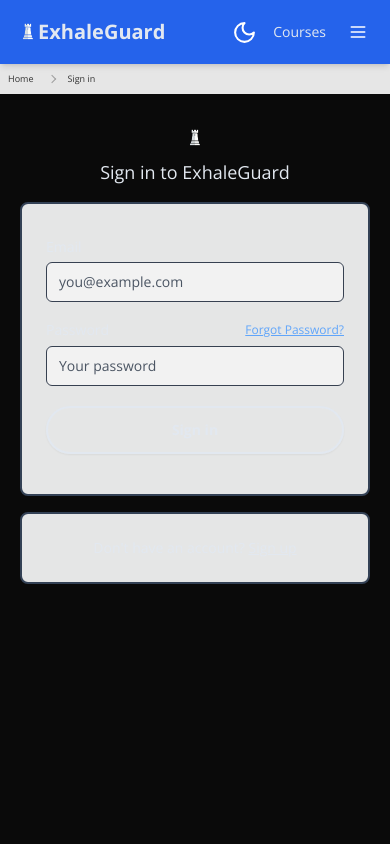
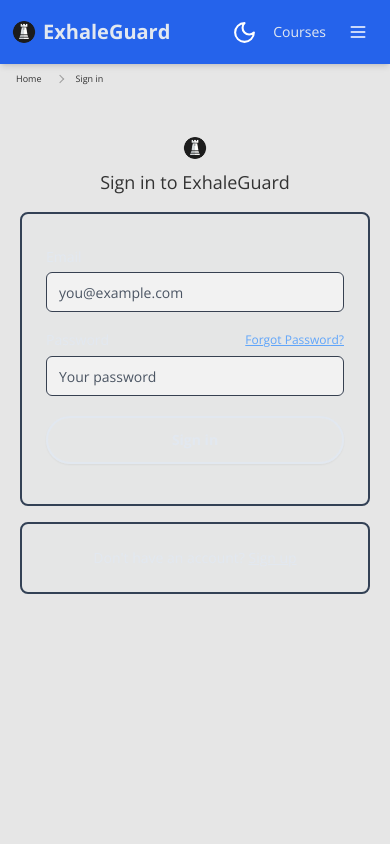
Before and after one commit to jonas-soderholm/juporia, a Next.js app: page /sign-in in a window 390 px wide. Shown: the top 844 px of the page. Built offline with nearby package versions, Linux system fonts and the light colour scheme; no server answers.

Commit message:
Update some styling on auth

```diff
--- a/app/(auth-pages)/forgot-password/page.tsx
+++ b/app/(auth-pages)/forgot-password/page.tsx
@@ -1,50 +1,9 @@
-// import { forgotPasswordAction } from "@/app/actions";
-// import { FormMessage, Message } from "@/components/form-message";
-// import { SubmitButton } from "@/components/header/auth/submit-button";
-// import { Input } from "@/components/ui/input";
-// import { Label } from "@/components/ui/label";
-// import Link from "next/link";
-
-// export default async function ForgotPassword(props: {
-//   searchParams: Promise<Message>;
-// }) {
-//   const searchParams = await props.searchParams;
-
-//   return (
-//     <div className="flex justify-center items-center bg-base-100 p-6 rounded-lg border-slate-600 border-2 max-w-[25rem] mt-[8rem]">
-//       <form className="flex-1 flex flex-col min-w-64">
-//         <h1 className="text-2xl text-slate-200 mb-3 font-bold">
-//           Reset Password
-//         </h1>
-//         <p className="text-sm text-foreground text-slate-200">
-//           Already have an account?{" "}
-//           <Link
-//             className="text-foreground font-medium underline text-slate-200"
-//             href="/sign-in"
-//           >
-//             Sign in
-//           </Link>
-//         </p>
-//         <div className="flex flex-col gap-2 [&>input]:mb-3 mt-8">
-//           <Label className="text-slate-200" htmlFor="email">
-//             Email
-//           </Label>
-//           <Input name="email" placeholder="you@example.com" required />
-//           <SubmitButton formAction={forgotPasswordAction}>
-//             Reset Password
-//           </SubmitButton>
-//           <FormMessage message={searchParams} />
-//         </div>
-//       </form>
-//     </div>
-//   );
-// }
-
 import { forgotPasswordAction } from "@/app/actions";
 import { FormMessage, Message } from "@/components/form-message";
 import { SubmitButton } from "@/components/header/auth/submit-button";
 import { Input } from "@/components/ui/input";
 import { Label } from "@/components/ui/label";
+import { Logo } from "@/components/Logo";
 import Link from "next/link";
 
 export default async function ForgotPassword(props: {
@@ -56,10 +15,10 @@ export default async function ForgotPassword(props: {
     <>
       {/* Logo */}
       <div className="flex items-center font-semibold mt-[2rem] mb-2">
-        <img src="/tower.png" alt="Xhale Logo" className="w-6 md:w-14 mx-4" />
+        <img src={Logo.Tower} alt="Xhale Logo" className="w-6 md:w-14 mx-4" />
       </div>
       {/* Header */}
-      <h1 className="text-lg text-slate-200 mb-4">Reset Your Password</h1>
+      <h1 className="text-lg mb-4">Reset Your Password</h1>
       {/* Form */}
       <div className="flex justify-center items-center bg-base-300 px-6 py-6 rounded-lg border-slate-700 border-2 w-[350px] mx-auto">
         <form className="flex-1 flex flex-col" action={forgotPasswordAction}>
--- a/app/(auth-pages)/layout.tsx
+++ b/app/(auth-pages)/layout.tsx
@@ -4,7 +4,8 @@ export default async function Layout({
   children: React.ReactNode;
 }) {
   return (
-    <div className="mx-auto bg-darkmode h-screen flex flex-col items-center">
+    <div className="mx-auto h-screen flex flex-col items-center pt-10">
+      {/* Add BreadCrumbs */}
       {children}
     </div>
   );
--- a/app/(auth-pages)/sign-in/page.tsx
+++ b/app/(auth-pages)/sign-in/page.tsx
@@ -4,6 +4,7 @@ import { SubmitButton } from "@/components/header/auth/submit-button";
 import { Input } from "@/components/ui/input";
 import { Label } from "@/components/ui/label";
 import Link from "next/link";
+import { Logo } from "@/components/Logo";
 
 export default async function Login(props: { searchParams: Promise<Message> }) {
   const searchParams = await props.searchParams;
@@ -11,10 +12,10 @@ export default async function Login(props: { searchParams: Promise<Message> }) {
     <>
       {/* Logo */}
       <div className="flex items-center font-semibold mt-[2rem] mb-2">
-        <img src="/tower.png" alt="Xhale Logo" className="w-6 md:w-14 mx-4" />
+        <img src={Logo.Tower} alt="Xhale Logo" className="w-6 md:w-14 mx-4" />
       </div>
       {/* Header */}
-      <h1 className="text-lg text-slate-200 mb-4">Sign in to ExhaleGuard</h1>
+      <h1 className="text-lg mb-4">Sign in to ExhaleGuard</h1>
       {/* Form */}
       <div className="flex justify-center items-center bg-base-300 px-6 py-6 rounded-lg border-slate-700 border-2 w-[350px] mx-auto">
         <form className="flex-1 flex flex-col">
@@ -23,11 +24,12 @@ export default async function Login(props: { searchParams: Promise<Message> }) {
               Email
             </Label>
             <Input
-              className="bg-base-200 text-gray-200 border-gray-700 !placeholder-gray-600"
+              className="bg-base-200 border-gray-700 text-slate-200 !placeholder-gray-600"
               name="email"
               placeholder="you@example.com"
               required
             />
+
             <div className="flex justify-between items-center">
               <Label className="text-slate-200" htmlFor="password">
                 Password
--- a/app/(auth-pages)/sign-up/page.tsx
+++ b/app/(auth-pages)/sign-up/page.tsx
@@ -4,6 +4,7 @@ import { SubmitButton } from "@/components/header/auth/submit-button";
 import { Input } from "@/components/ui/input";
 import { Label } from "@/components/ui/label";
 import Link from "next/link";
+import { Logo } from "@/components/Logo";
 
 export default async function Signup(props: {
   searchParams: Promise<Message>;
@@ -14,10 +15,10 @@ export default async function Signup(props: {
     <>
       {/* Logo */}
       <div className="flex items-center font-semibold mt-[2rem] mb-2">
-        <img src="/tower.png" alt="Xhale Logo" className="w-6 md:w-14 mx-4" />
+        <img src={Logo.Tower} alt="Xhale Logo" className="w-6 md:w-14 mx-4" />
       </div>
       {/* Header */}
-      <h1 className="text-lg text-slate-200 mb-4">Sign up to ExhaleGuard</h1>
+      <h1 className="text-lg mb-4">Sign up to ExhaleGuard</h1>
       {/* Form */}
       <div className="flex justify-center items-center bg-base-300 px-6 py-6 rounded-lg border-slate-700 border-2 w-[350px] mx-auto">
         <form className="flex-1 flex flex-col" action={signUpAction}>
--- a/app/globals.css
+++ b/app/globals.css
@@ -60,6 +60,15 @@
   }
 }
 
+input:-webkit-autofill {
+  background-color: rgb(11, 88, 197) important;
+  -webkit-box-shadow: 0 0 0px 1000px #191e24 inset !important; /* Tailwind's bg-base-200 */
+  -webkit-text-fill-color: rgb(
+    226 232 240
+  ) !important; /* Tailwind's text-gray-300 */
+  transition: background-color 5000s ease-in-out 0s;
+}
+
 @layer base {
   * {
     @apply border-border;
--- a/app/layout.tsx
+++ b/app/layout.tsx
@@ -3,6 +3,7 @@ import { GeistSans } from "geist/font/sans";
 import "./globals.css";
 import Header from "@/components/header/Header";
 import BreadCrumbs from "@/components/breadCrumbs";
+import { Logo } from "@/components/Logo";
 
 const defaultUrl = "http://localhost:3000";
 
@@ -34,8 +35,7 @@ export default function RootLayout({
           name="description"
           content="Learn cybersecurity and privacy fundamentals with beginner-friendly, interactive courses. Try 5 free lessons today—no login required."
         />
-
-        <link rel="icon" href="/tower.png" />
+        <link rel="icon" href={Logo.Tower} />
       </head>
       <body className="bg-background text-foreground">
         <ThemeProvider
--- a/app/protected/reset-password/page.tsx
+++ b/app/protected/reset-password/page.tsx
@@ -4,6 +4,7 @@ import { SubmitButton } from "@/components/header/auth/submit-button";
 import { Input } from "@/components/ui/input";
 import { Label } from "@/components/ui/label";
 import Link from "next/link";
+import { Logo } from "@/components/Logo";
 
 export default async function ResetPassword(props: {
   searchParams: Promise<Message>;
@@ -15,7 +16,7 @@ export default async function ResetPassword(props: {
       {/* Logo */}
       <div className="flex items-center font-semibold mt-[2rem] mb-2">
         <img
-          src="/tower.png"
+          src={Logo.Tower}
           alt="Xhale Logo"
           className="w-6 md:w-14 mx-auto"
         />
--- /dev/null
+++ b/components/Logo.tsx
@@ -0,0 +1,3 @@
+export enum Logo {
+  Tower = "/tower2.png",
+}
--- a/components/breadCrumbs.tsx
+++ b/components/breadCrumbs.tsx
@@ -21,8 +21,8 @@ const BreadCrumbs = () => {
   });
 
   return (
-    <div className="breadcrumbs text-[9px] md:text-xs mx-2 flex items-center stop-0 z-10 bg-background">
-      <ul className="flex space-x-2">
+    <div className="breadcrumbs text-[9px] md:text-xs fixed top-0 left-0 w-full z-50 bg-transparent px-4 py-2 mt-[4rem]">
+      <ul className="flex flex-wrap space-x-2">
         <li>
           <Link href="/" className="dark:text-gray-300 hover:underline">
             Home
@@ -30,7 +30,7 @@ const BreadCrumbs = () => {
         </li>
         {breadcrumbArray.map((crumb, index) => (
           <li key={index} className="flex items-center space-x-2">
-            {index > 0 && <span className="text-gray-400"></span>}
+            {index > 0 && <span className="text-gray-400">/</span>}
             <Link
               href={crumb.href}
               className="dark:text-gray-300 hover:underline"
--- a/components/header/Header.tsx
+++ b/components/header/Header.tsx
@@ -2,6 +2,7 @@ import Link from "next/link";
 import NavigationDrawer from "./NavigationDrawer";
 import { ThemeSwitcher } from "../theme-switcher";
 import { createClient } from "@/utils/supabase/server";
+import { Logo } from "../Logo";
 
 export default async function Header() {
   const supabase = await createClient();
@@ -18,11 +19,11 @@ export default async function Header() {
           <Link href="/">
             <div className="flex items-center font-semibold">
               <img
-                src="/tower.png"
+                src={Logo.Tower}
                 alt="Xhale Logo"
-                className="w-6 md:w-8 mx-4"
+                className="w-6 md:w-10 mx-3"
               />
-              <span className="text-[20px] md:text-2xl font-bold text-slate-200 ml-[-18px]">
+              <span className="text-[20px] md:text-2xl font-bold text-slate-200 ml-[-5px]">
                 ExhaleGuard
               </span>
             </div>
```
Also changed, not shown: public/logo.svg (deleted), public/tower2.png (added).
